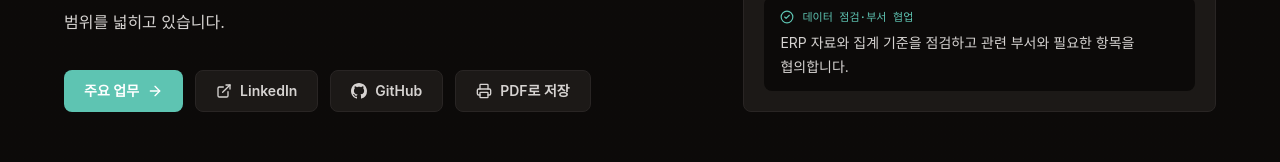
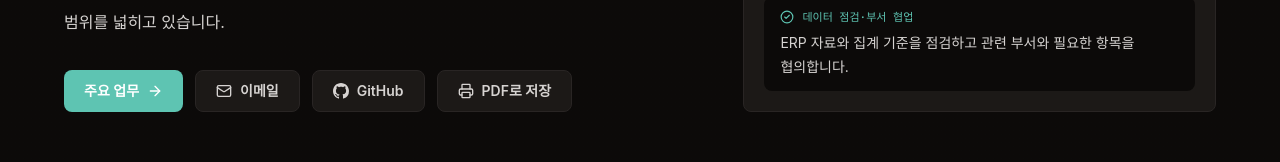
Before and after one commit to yurielk82/ref-hub, a Next.js app: page /ax in a window 1280 px wide. Shown: the part 566-728 px from the top of the page. Built offline with nearby package versions, Linux system fonts and the light colour scheme; a web font is replaced by a local one.

Commit message:
fix: 이메일 연락처 변경과 LinkedIn 링크 제거 (#50)

```diff
--- a/app/(portfolio)/page.tsx
+++ b/app/(portfolio)/page.tsx
@@ -54,7 +54,7 @@ const PROFILE_JSON_LD = {
     worksFor: { "@type": "Organization", name: AX_HERO.employer },
     description: AX_HERO.subhead,
     email: `mailto:${AX_CONTACT.email}`,
-    sameAs: [AX_CONTACT.linkedin, AX_CONTACT.github],
+    sameAs: [AX_CONTACT.github],
   },
 } as const;
 
--- a/components/portfolio/ax-sections.tsx
+++ b/components/portfolio/ax-sections.tsx
@@ -1,11 +1,5 @@
 import Link from "next/link";
-import {
-  ArrowRight,
-  CheckCircle2,
-  ExternalLink,
-  Mail,
-  ShieldCheck,
-} from "lucide-react";
+import { ArrowRight, CheckCircle2, Mail, ShieldCheck } from "lucide-react";
 
 import {
   AX_CONTACT,
@@ -63,13 +57,11 @@ export function AxHeroSection() {
               <ArrowRight className="h-4 w-4" />
             </a>
             <a
-              href={AX_CONTACT.linkedin}
-              target="_blank"
-              rel="noopener noreferrer"
+              href={`mailto:${AX_CONTACT.email}`}
               className="inline-flex items-center gap-2 rounded-lg border border-stone-200 bg-white px-5 py-2.5 text-sm font-semibold text-stone-700 transition-colors hover:border-[var(--accent)] hover:text-[var(--accent)] dark:border-stone-800 dark:bg-stone-900 dark:text-stone-300"
             >
-              <ExternalLink className="h-4 w-4" />
-              LinkedIn
+              <Mail className="h-4 w-4" />
+              이메일
             </a>
             <a
               href={AX_CONTACT.github}
@@ -282,15 +274,6 @@ export function AxContactSection() {
               이메일 문의
             </a>
             <a
-              href={AX_CONTACT.linkedin}
-              target="_blank"
-              rel="noopener noreferrer"
-              className="inline-flex items-center gap-2 rounded-lg border border-stone-200 bg-white px-5 py-2.5 text-sm font-semibold text-stone-700 transition-colors hover:border-[var(--accent)] hover:text-[var(--accent)] dark:border-stone-800 dark:bg-stone-900 dark:text-stone-300"
-            >
-              <ExternalLink className="h-4 w-4" />
-              LinkedIn
-            </a>
-            <a
               href={AX_CONTACT.github}
               target="_blank"
               rel="noopener noreferrer"
--- a/data/ax-content.ts
+++ b/data/ax-content.ts
@@ -42,8 +42,7 @@ export const SITE_URL = "https://ref.dvsharp.com";
 
 /** 연락처 단일 출처 — 히어로·연락 섹션이 같은 값을 쓴다. */
 export const AX_CONTACT = {
-  email: "ssmtransite@gmail.com",
-  linkedin: "https://www.linkedin.com/in/yurielk82",
+  email: "yurielk82@gmail.com",
   github: "https://github.com/yurielk82",
 };
 
```
